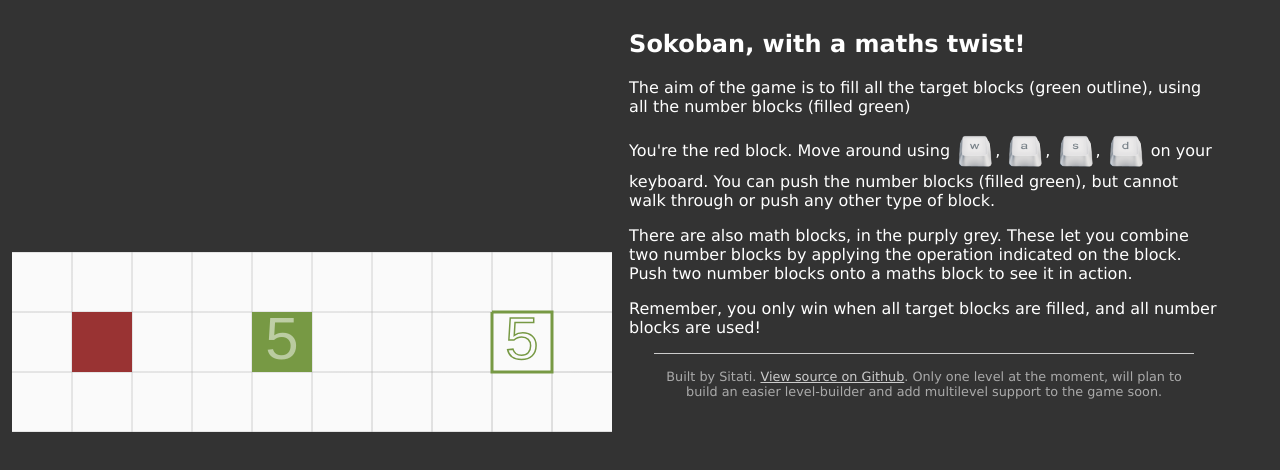
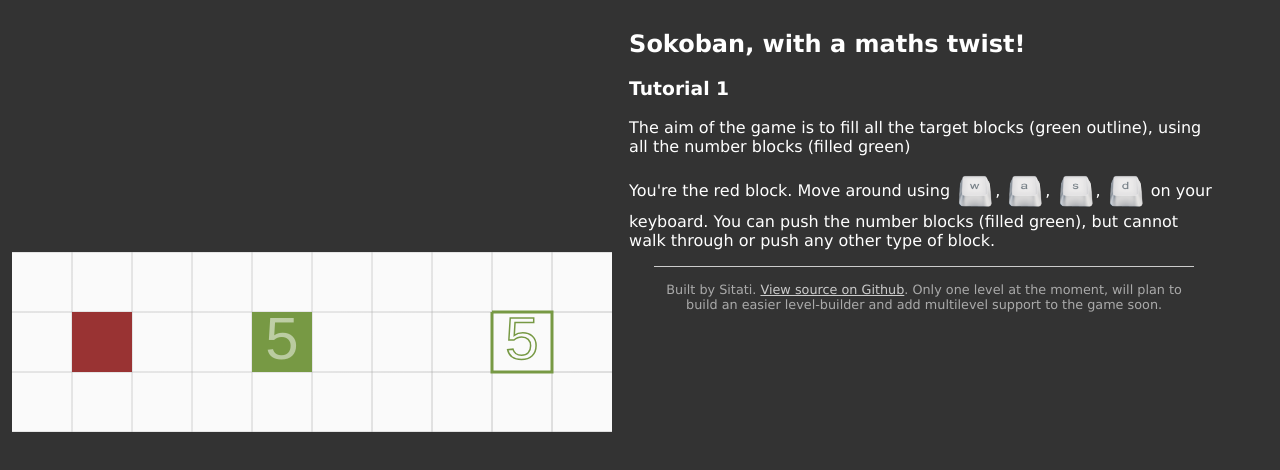
Before and after one commit to lesiki/maths-sokoban, a plain HTML site: page index.html in a window 1280 px wide. Drawn offline with nearby package versions, Linux system fonts and the light colour scheme.

Commit message:
Option to suppress instructions

```diff
--- a/index.html
+++ b/index.html
@@ -11,10 +11,11 @@
 		</canvas>
 		<div class="instructions">
 			<h2>Sokoban, with a maths twist!</h2>
-			<p>
+			<h3 class="levelTitle"></h3>
+			<p class="basicInstructions">
 				The aim of the game is to fill all the target blocks (green outline), using all the number blocks (filled green)
 			</p>
-			<p class="controls">
+			<p class="controls basicInstructions">
 			You're the red block. Move around using
 			<img src="images/letter-w-icon.png"/>,
 			<img src="images/letter-a-icon.png"/>,
@@ -23,10 +24,10 @@
 
 			on your keyboard. You can push the number blocks (filled green), but cannot walk through or push any other type of block.
 			</p>
-			<p>
+			<p class="advancedInstructions">
 				There are also math blocks, in the purply grey. These let you combine two number blocks by applying the operation indicated on the block. Push two number blocks onto a maths block to see it in action.
 			</p>
-			<p>
+			<p class="advancedInstructions">
 				Remember, you only win when all target blocks are filled, and all number blocks are used!
 			</p>
 			<p class="meta">
--- a/levels.js
+++ b/levels.js
@@ -1,7 +1,7 @@
 var Levels = [
 	{
 		"title":"Tutorial 1",
-		"showInstructions":true,
+		"showBasicInstructions":true,
 		"layout": [
 			"xxxxxxxxxx",
 			"xxxxxxxxxx",
@@ -17,7 +17,9 @@ var Levels = [
 	},
 	{
 		"title":"Tutorial 2",
-		"showInstructions":true,
+		"showBasicInstructions":true,
+		"showAdvancedInstructions":true,
+		"extraInstructions":"There are also math blocks, in the purply grey. These let you combine two number blocks by applying the operation indicated on the block. Push two number blocks onto a maths block to see it in action.",
 		"layout": [
 			"xxxxxxxxxx",
 			"xxxxxxxxxx",
--- a/sokoban.js
+++ b/sokoban.js
@@ -59,6 +59,26 @@ Sokoban = function() {
 				currentChar = row.charAt(x);
 				putBlock(x, y, currentChar);
 			}
+		}
+		if(Levels[level].title) {
+			$('.levelTitle').html(Levels[level].title).show();
+		}
+		else {
+			$('.levelTitle').hide();
+		}
+		if(Levels[level].showBasicInstructions) {
+			$('.basicInstructions').show();
+		}
+		else {
+			$('.basicInstructions').hide();
+		}
+		if(Levels[level].showAdvancedInstructions) {
+			$('.advancedInstructions').show();
+			$('.basicInstructions').addClass('dimmed');
+		}
+		else {
+			$('.advancedInstructions').hide();
+			$('.basicInstructions').removeClass('dimmed');
 		}
 		redraw();
 	},
--- a/sokoban.less
+++ b/sokoban.less
@@ -24,6 +24,9 @@ div.instructions {
 	vertical-align:top;
 	padding-left:10px;
 	color:#fff;
+	p.dimmed {
+		color:#888;
+	}
 	p.controls img {
 		width: 40px;
 		height: 40px;
@@ -41,4 +44,7 @@ div.instructions {
 			color:#ccc;
 		}
 	}
+	p.advancedInstructions {
+		color:#fff;
+	}
 }
```
Also changed, not shown: sokoban.css.
